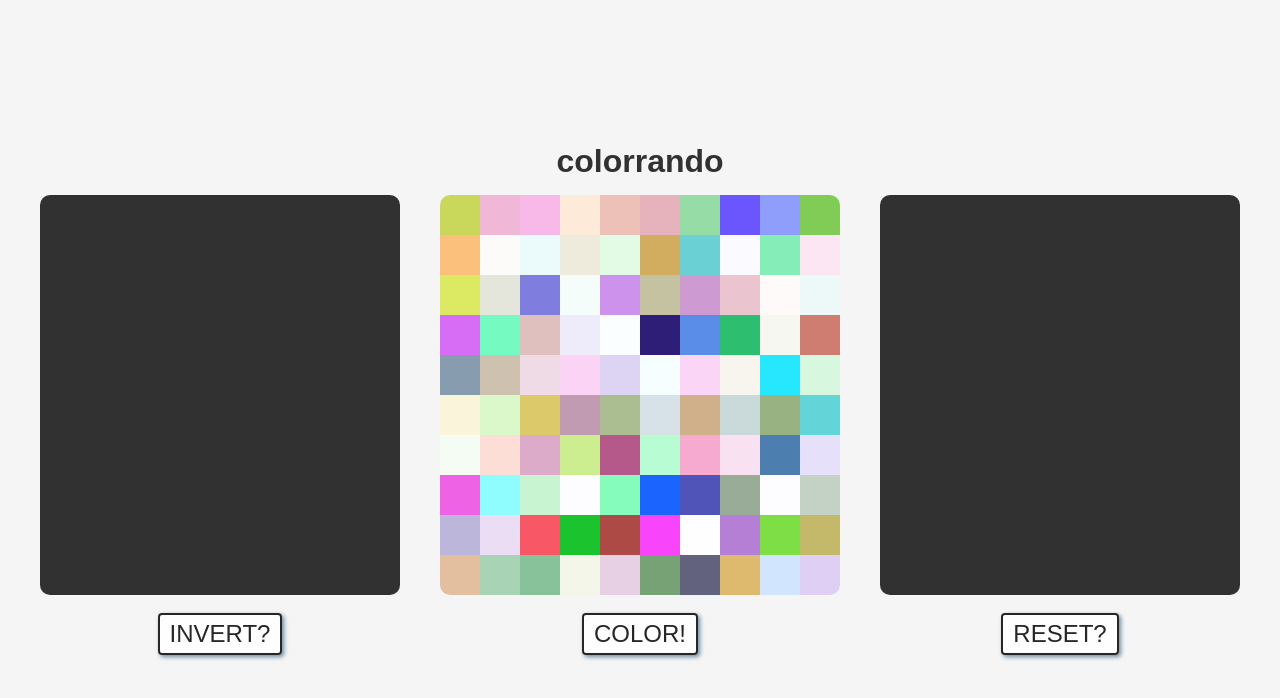
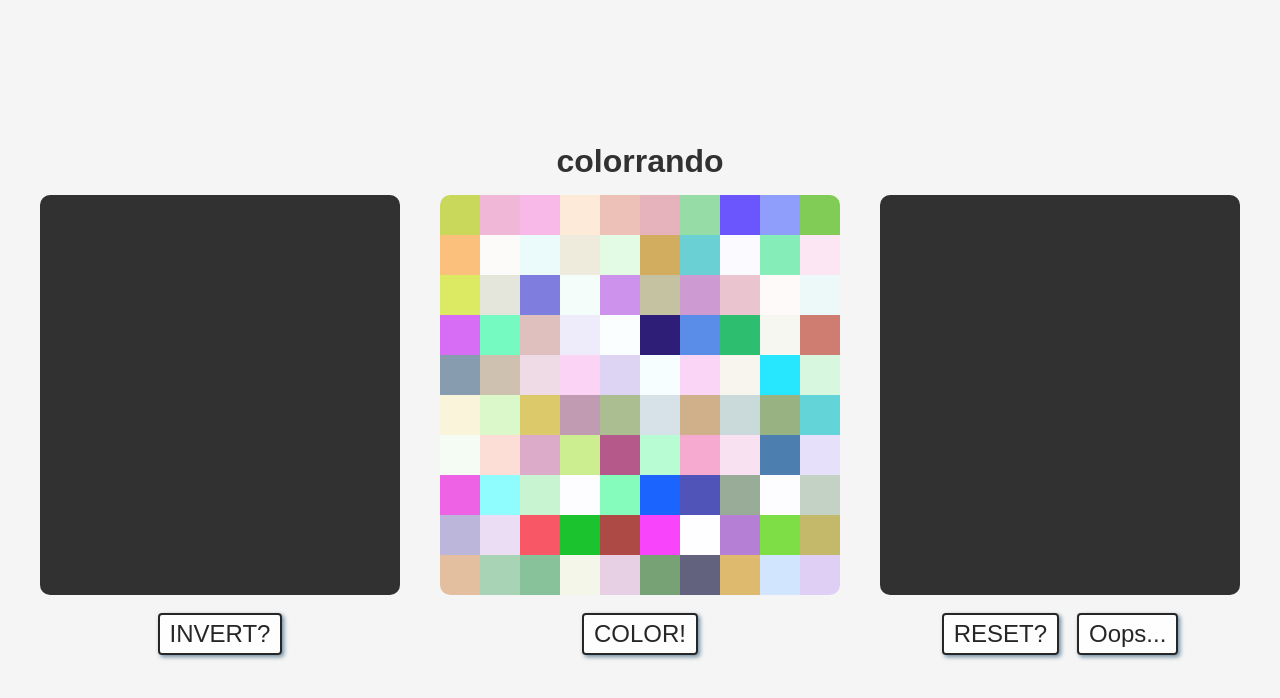
Before and after one commit to galustoff/colorrando, a Vue app: page / in a window 1280 px wide. Shown: the top 698 px of the page. Built offline with nearby package versions, Linux system fonts and the light colour scheme.

Commit message:
add oops button to dump

```diff
--- a/src/AppButton.vue
+++ b/src/AppButton.vue
@@ -20,7 +20,8 @@ export default {
            * & both of properties are strings
            */
           if (!keysTemplate.every((key) => setKeys.includes(key))) return false
-        if (!setKeys.every((key) => typeof set[key] === 'string')) return false
+          if (!setKeys.every((key) => typeof set[key] === 'string'))
+            return false
 
           return true
         }
@@ -39,7 +40,6 @@ export default {
     box-shadow: 2px 2px 4px 0px rgba(36, 82, 117, 0.65);
     font-size: 24px;
     font-weight: 500;
-  text-transform: uppercase;
     color: rgba(0, 0, 0, 0.85);
   }
 
--- a/src/AppDump.vue
+++ b/src/AppDump.vue
@@ -1,7 +1,13 @@
 <template>
   <div class="app-dump__container">
     <div class="app-dump__fish"></div>
-    <app-button :set="buttonSet" @reset-dump="resetDump"></app-button>
+    <div class="app-dump__buttons">
+      <app-button :set="resetButtonSet" @reset-dump="resetDump"></app-button>
+      <app-button
+        :set="restoreButtonSet"
+        @restore-dump="restoreDump"
+      ></app-button>
+    </div>
   </div>
 </template>
 
@@ -11,9 +17,13 @@
   export default {
     data() {
       return {
-        buttonSet: {
+        resetButtonSet: {
           text: 'RESET?',
           event: 'resetDump'
+        },
+        restoreButtonSet: {
+          text: 'Oops...',
+          event: 'restoreDump'
         }
       }
     },
@@ -23,6 +33,9 @@
     methods: {
       resetDump() {
         console.log('reset dump...')
+      },
+      restoreDump() {
+        console.log('dump restored...')
       }
     }
   }
@@ -43,4 +56,10 @@
     background-color: rgba(0, 0, 0, 0.8);
     border-radius: 10px;
   }
+
+  .app-dump__buttons {
+    display: flex;
+    justify-content: center;
+    column-gap: 18px;
+  }
 </style>
```
Lines whose indentation alone changed are shown as unchanged.
